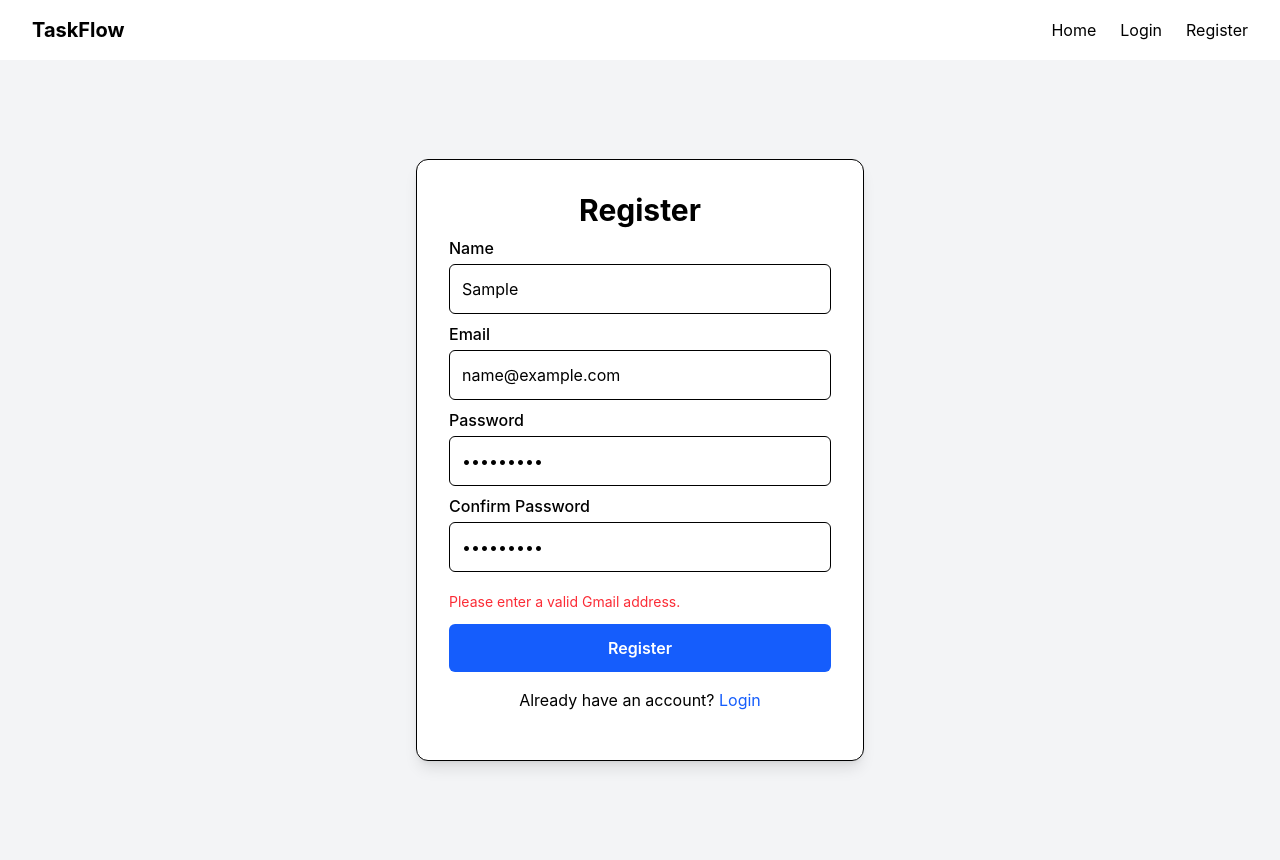
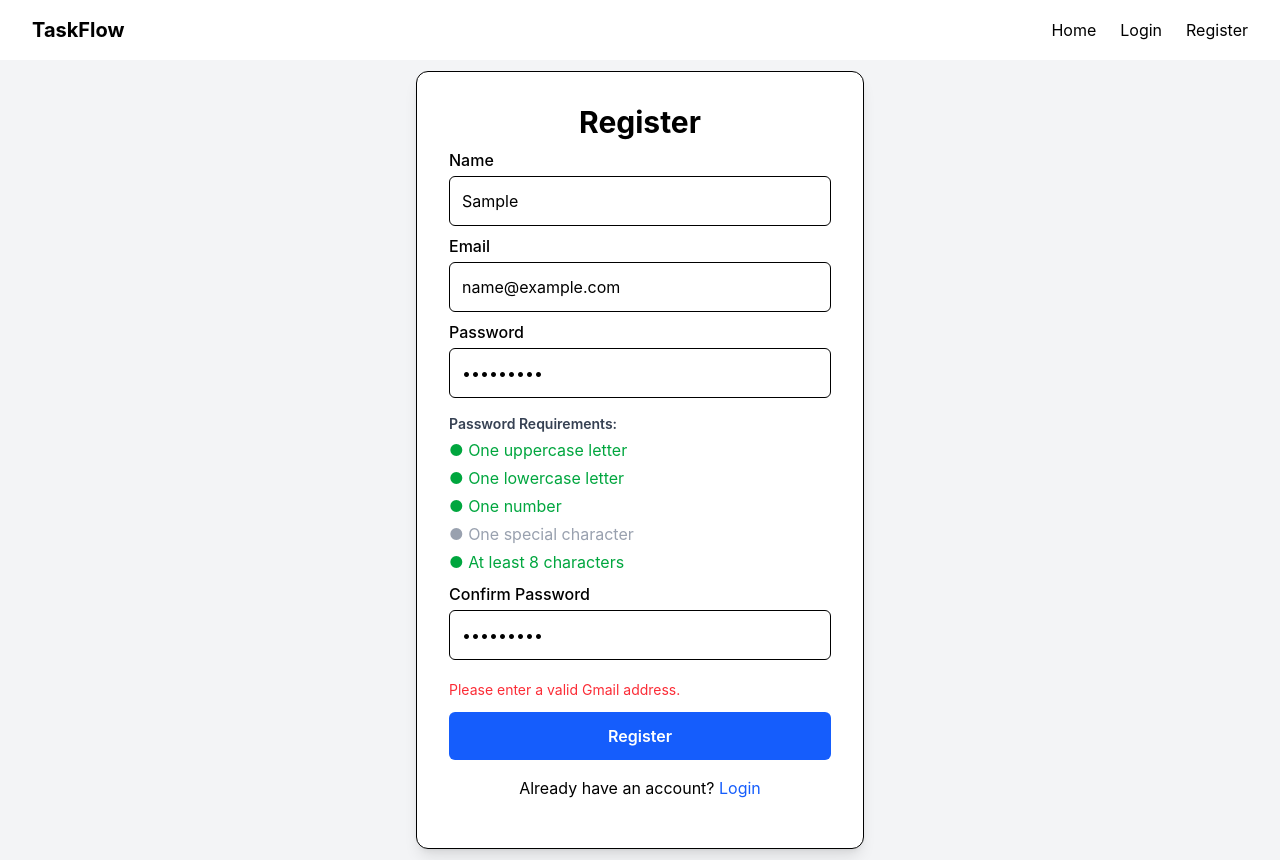
Before and after one commit to Khushimushi/taskflow-react, a React app in the folder frontend/: page /register in a window 1280 px wide. Both pictures are taken after typing "Sample", "name@example.com", "Sample123", "Sample123" into the empty fields and a click on the button "Register". Built offline with nearby package versions, Linux system fonts and the light colour scheme; the HTML template or start-up script is replaced by a standard one.

Commit message:
Enhance registration form with live password validation

```diff
--- a/frontend/src/pages/Register.jsx
+++ b/frontend/src/pages/Register.jsx
@@ -4,12 +4,45 @@ import api from "../services/api";
 
 function Register() {
 
+    //registration variables
     const [name, setName] = useState("");
     const [email, setEmail] = useState("");
     const [password, setPassword] = useState("");
     const [confirmPassword, setConfirmPassword] = useState("");
+
+    //error/success variables
     const [error, setError] = useState("");
+    //const [success, setSuccess] = useState("");
+
+    //navigation
     const navigate = useNavigate();
+
+    //password validation
+    const hasUpperCase = /[A-Z]/.test(password);
+    const hasLowerCase = /[a-z]/.test(password);
+    const hasNumber = /\d/.test(password);
+    const hasSpecial = /[^A-Za-z0-9]/.test(password);
+    const hasLength = password.length >= 8;
+
+    const requirements = [
+        {
+            text: "One uppercase letter",
+            valid: hasUpperCase
+        },{
+            text: "One lowercase letter",
+            valid: hasLowerCase
+        },{
+            text: "One number",
+            valid: hasNumber
+        },{
+            text: "One special character",
+            valid: hasSpecial
+        },{
+            text: "At least 8 characters",
+            valid: hasLength
+        }
+    ];
+
 
     const handleSubmit = async (e) => {
         e.preventDefault();
@@ -28,19 +61,17 @@ function Register() {
             return;
         }
 
-        const passwordRegex = /^(?=.*[a-z])(?=.*[A-Z])(?=.*\d)(?=.*[@$!%*?&^#()_+\-=[\]{};':"\\|,.<>/?]).{8,}$/;
+        //const passwordRegex = /^(?=.*[a-z])(?=.*[A-Z])(?=.*\d)(?=.*[@$!%*?&^#()_+\-=[\]{};':"\\|,.<>/?]).{8,}$/;
 
-        if (!passwordRegex.test(password)) {
-            setError(
-                "Password must contain at least 8 characters, one uppercase letter, one lowercase letter, one number, and one special character."
-            );
+        if (!hasLength || !hasLowerCase || !hasNumber || !hasSpecial || !hasUpperCase) {
+            setError("Password does not meet all requirements.");
             return;
         }
 
         try {
 
             const response = await api.post(
-                "auth/register",
+                "/auth/register",
                 { name, email, password }
             );
 
@@ -49,13 +80,13 @@ function Register() {
                response.data.token
             );
 
-            alert("Registratio successful");
+            setError("");
             navigate("/dashboard");
 
         } catch (error) {
 
             console.error(error);
-            alert(error.response?.data?.message || "Registration failed");
+            setError(error.response?.data?.message || "Registration failed");
         }
     };
 
@@ -107,6 +138,20 @@ function Register() {
                                   focus:ring-2
                                   focus:ring-blue-500"
                     />
+                    {password && (
+                        <div className="mt-2 space-y-1">
+                            <p className="text-sm font-semibold text-gray-700 mt-2">Password Requirements:</p>
+                            {requirements.map((requirement, index) => {
+                                return (
+                                   <p key={index}
+                                   className={requirement.valid ? "text-green-600" : "text-gray-400"}>
+                                      ● {requirement.text}
+                                   </p>
+                                );
+                            })}
+                        </div>
+                    )}
+
                     <label className="block mb-1 font-medium">Confirm Password</label>
                     <input
                         type="password"
```
